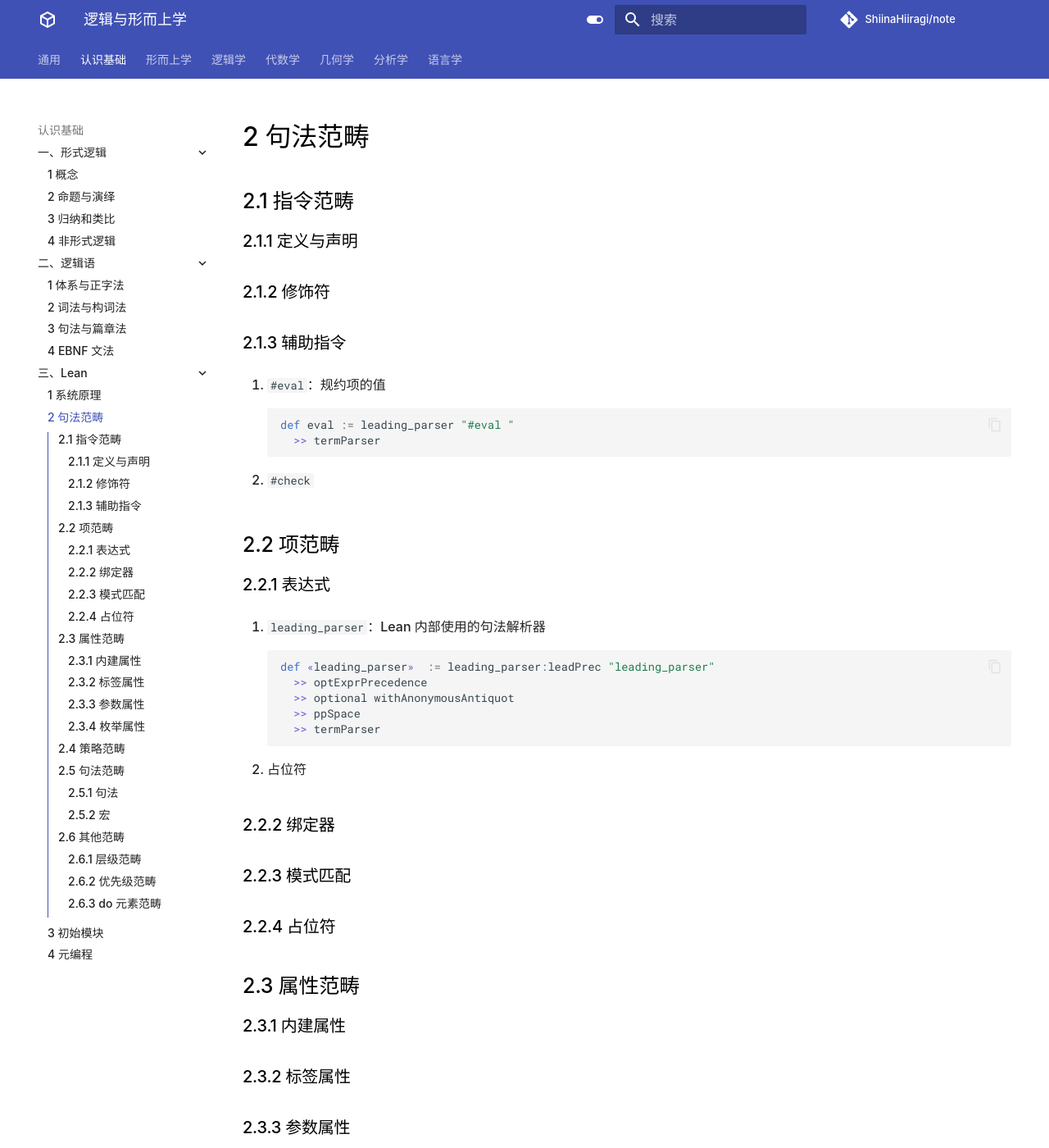
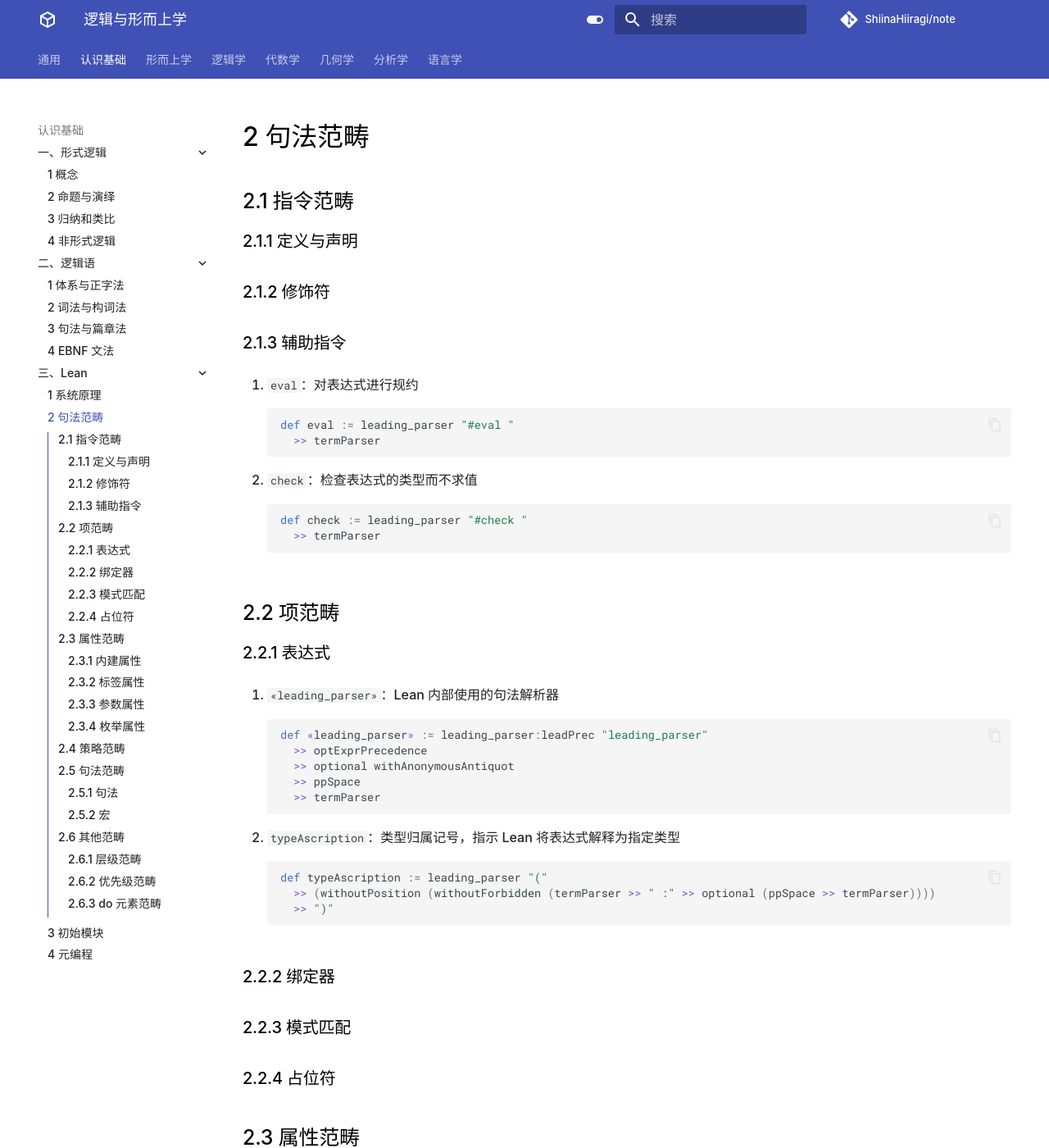
Before and after one commit to ShiinaHiiragi/note, an MkDocs documentation site: the page built from docs/cogn/lean/cat.md, in a window 1280 px wide and 1400 px high. Shown: the whole window at 82% size. Built offline with MkDocs 1.6.1 and Material for MkDocs 9.7.7, drawn with Linux system fonts in a browser that asks for light colours; comment, search, counter and statistics services are not loaded.

Commit message:
add new lean trans

````diff
--- a/docs/cogn/lean/cat.md
+++ b/docs/cogn/lean/cat.md
@@ -6,28 +6,39 @@
 ### 2.1.2 修饰符
 
 ### 2.1.3 辅助指令
-1. `#eval`：规约项的值
+1. `eval`：对表达式进行规约
 
     ```lean
     def eval := leading_parser "#eval "
       >> termParser
     ```
 
-2. `#check`
+2. `check`：检查表达式的类型而不求值
+
+    ```lean
+    def check := leading_parser "#check "
+      >> termParser
+    ```
 
 ## 2.2 项范畴
 ### 2.2.1 表达式
-1. `leading_parser`：Lean 内部使用的句法解析器
+1. `«leading_parser»`：Lean 内部使用的句法解析器
 
     ```lean
-    def «leading_parser»  := leading_parser:leadPrec "leading_parser"
+    def «leading_parser» := leading_parser:leadPrec "leading_parser"
       >> optExprPrecedence
       >> optional withAnonymousAntiquot
       >> ppSpace
       >> termParser
     ```
 
-2. 占位符
+2. `typeAscription`：类型归属记号，指示 Lean 将表达式解释为指定类型
+
+    ```lean
+    def typeAscription := leading_parser "("
+      >> (withoutPosition (withoutForbidden (termParser >> " :" >> optional (ppSpace >> termParser))))
+      >> ")"
+    ```
 
 ### 2.2.2 绑定器
 
````
Also changed, not shown: docs/cogn/lean/init.md (+9 -0 lines), docs/cogn/lean/meta.md (+1 -1 lines), docs/cogn/lean/sys.md (+2 -2 lines), docs/cogn/lean/trans.md (+6 -6 lines), docs/intro/toc.md (+1 -1 lines).
